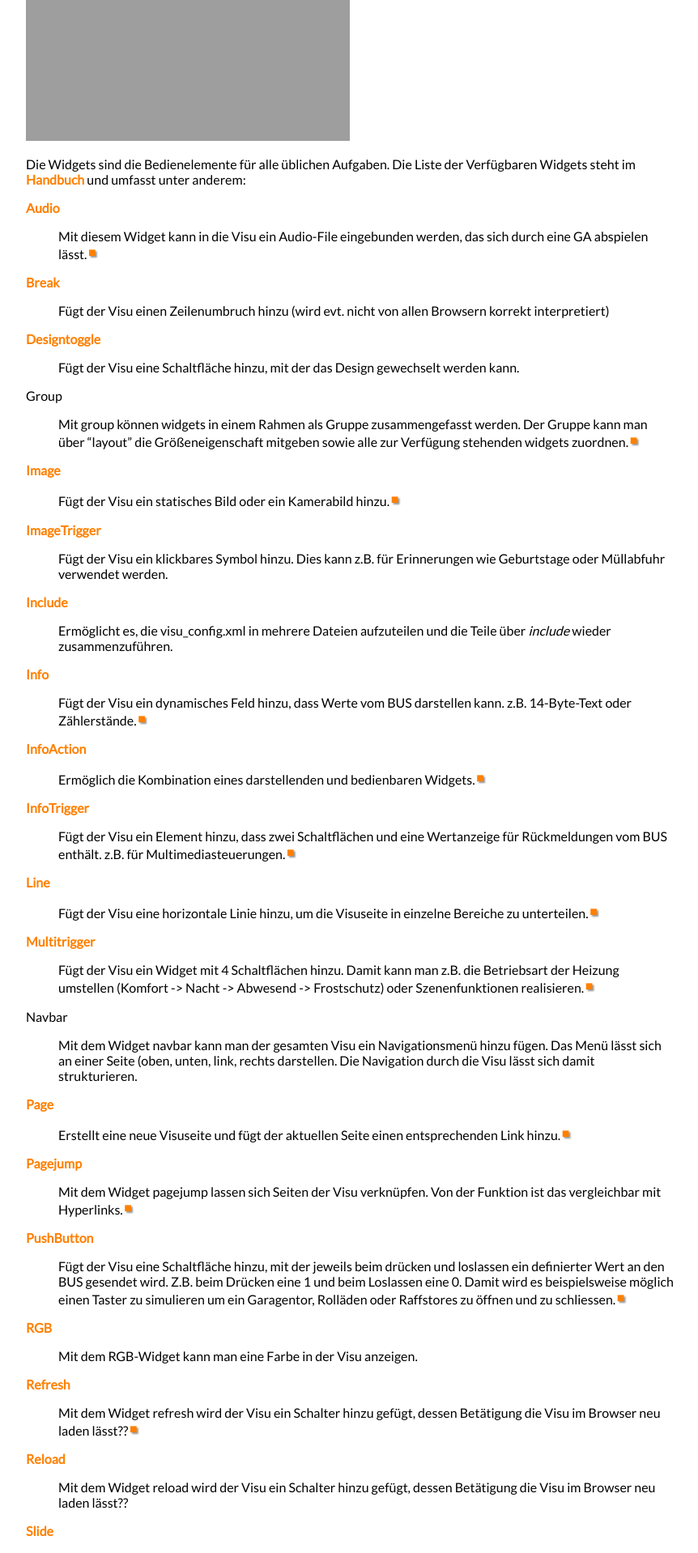
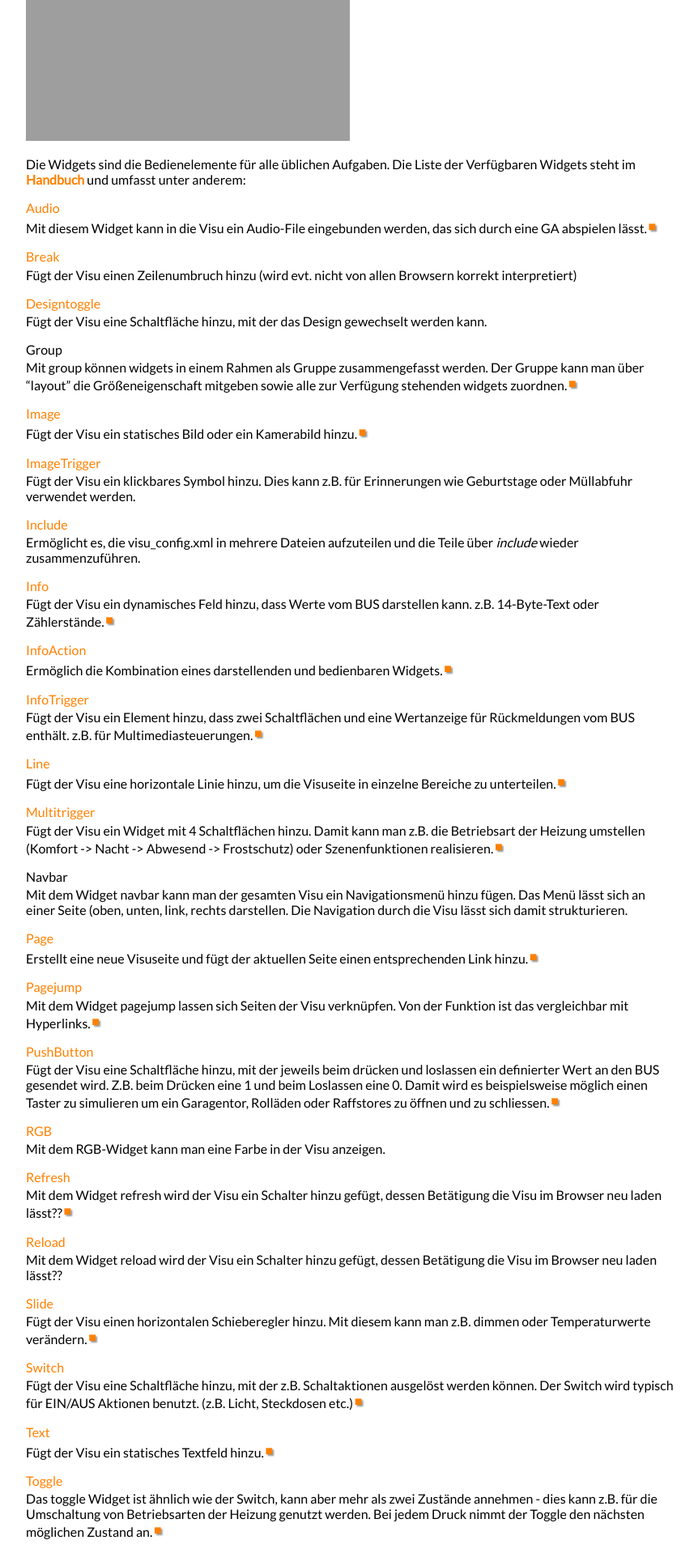
Before and after one commit to CometVisu/cometvisu.github.io, a Jekyll site: the page built from features.de.md, in a window 1280 px wide. Shown: the part 1788-3706 px from the top of the page at 81% size, without its empty margins (208-1070 px from the left). Built offline with Jekyll 4.4.1, drawn with Linux system fonts in a browser that asks for light colours; some web fonts are replaced.

Commit message:
Optimize widget display

```diff
--- a/css/cometvisu.css
+++ b/css/cometvisu.css
@@ -206,6 +206,7 @@ footer a:hover {
     top: -0.1em;
     */
     padding: 0 0.2em 0em 1em;
+    right: 0;
   }
 
   #menu-toggle:checked + .buttons {
@@ -275,3 +276,15 @@ footer a:hover {
   transition: visibility 0.3s, opacity 0.1s linear;
   box-shadow: 5px 5px 10px;
 }
+
+.widgetlist dt a {
+  font-weight: normal;
+}
+
+.widgetlist dd {
+  margin-left: 0;
+}
+
+.widgetlist dd p {
+  margin-top: 0.2em;
+}
```
